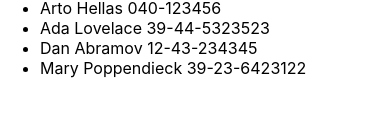
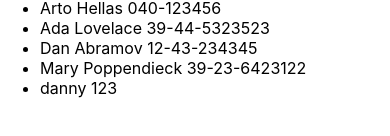
Before and after one commit to Danny626/react-exercises, a React (Create React App) app in the folder part2/phonebook/: page / in a window 390 px wide. Shown: the part 296-432 px from the top of the page. Built offline with nearby package versions, Linux system fonts and the light colour scheme; data requests are answered from the project's data file.

Commit message:
feat: phonebook contact saved to backend server

```diff
--- a/part2/phonebook/db.json
+++ b/part2/phonebook/db.json
@@ -1,5 +1,5 @@
 {
-    "persons":[
+  "persons": [
     {
       "fname": "Arto Hellas",
       "number": "040-123456",
@@ -19,6 +19,11 @@
       "fname": "Mary Poppendieck",
       "number": "39-23-6423122",
       "id": 4
+    },
+    {
+      "fname": "danny",
+      "number": "123",
+      "id": 5
     }
   ]
 }
--- a/part2/phonebook/src/App.js
+++ b/part2/phonebook/src/App.js
@@ -1,5 +1,6 @@
 import React, { useState, useEffect } from "react";
-import axios from "axios";
+
+import personService from './services/persons.service';
 
 import Filter from "./components/Filter";
 import PersonForm from "./components/PersonForm";
@@ -7,27 +8,19 @@
 
 
 const App = () => {
-
   // ESTADOS
-  /* const [persons, setPersons] = useState([
-    { fname: 'Arto Hellas', number: '040-123456', id: 1 },
-    { fname: 'Ada Lovelace', number: '39-44-5323523', id: 2 },
-    { fname: 'Dan Abramov', number: '12-43-234345', id: 3 },
-    { fname: 'Mary Poppendieck', number: '39-23-6423122', id: 4 }
-  ]); */
-
   const [persons, setPersons] = useState([]);
   const [ person, setPerson ] = useState({fname: '', number: '', id: ''});
   const [ personSearch, setPersonSearch ] = useState('');
   const [ personsFiltered, setPersonsFiltered ] = useState([]);
 
   useEffect(() => {
-    axios
-    .get('http://localhost:3001/persons')
-    .then(response => {
-      setPersons(response.data);
-      setPersonsFiltered(response.data);
-    })
+    personService
+      .getAll()
+      .then(returnedPersons => {
+        setPersons(returnedPersons);
+        setPersonsFiltered(returnedPersons);
+      });
   }, []);
 
 
@@ -52,9 +45,17 @@
       window.alert(`${person.fname} is already registered.`);
     } else {
       if( person.fname !== '' ) {
-        setPersons(persons.concat(person));
-        setPersonsFiltered(persons.concat(person));
-        setPerson({fname: '', number: '', id: ''});
+        personService
+          .create(person)
+          .then(returnedPerson => {
+            setPersons(persons.concat(person));
+            setPersonsFiltered(persons.concat(person));
+          })
+          .catch(error => {
+            alert(`Ocurrió un error al guardar la persona`);
+          })
+
+          setPerson({fname: '', number: '', id: ''});
       } else {
         window.alert(`Empty value.`);
       }
--- /dev/null
+++ b/part2/phonebook/src/services/persons.service.js
@@ -0,0 +1,21 @@
+import axios from 'axios';
+const baseUrl = 'http://localhost:3001/persons';
+
+const getAll = () => {
+    const request = axios.get(baseUrl);
+    return request.then(response => response.data);
+}
+
+const create = newObject => {
+    const request = axios.post(baseUrl, newObject);
+    return request.then(response => response.data);
+}
+
+const update = (id, newObject) => {
+    const request = axios.put(`${baseUrl}/${id}`, newObject);
+    return request.then(response => response.data);
+}
+
+const exportedObject = { getAll, create, update }
+
+export default exportedObject;
```
Lines whose indentation alone changed are shown as unchanged.
